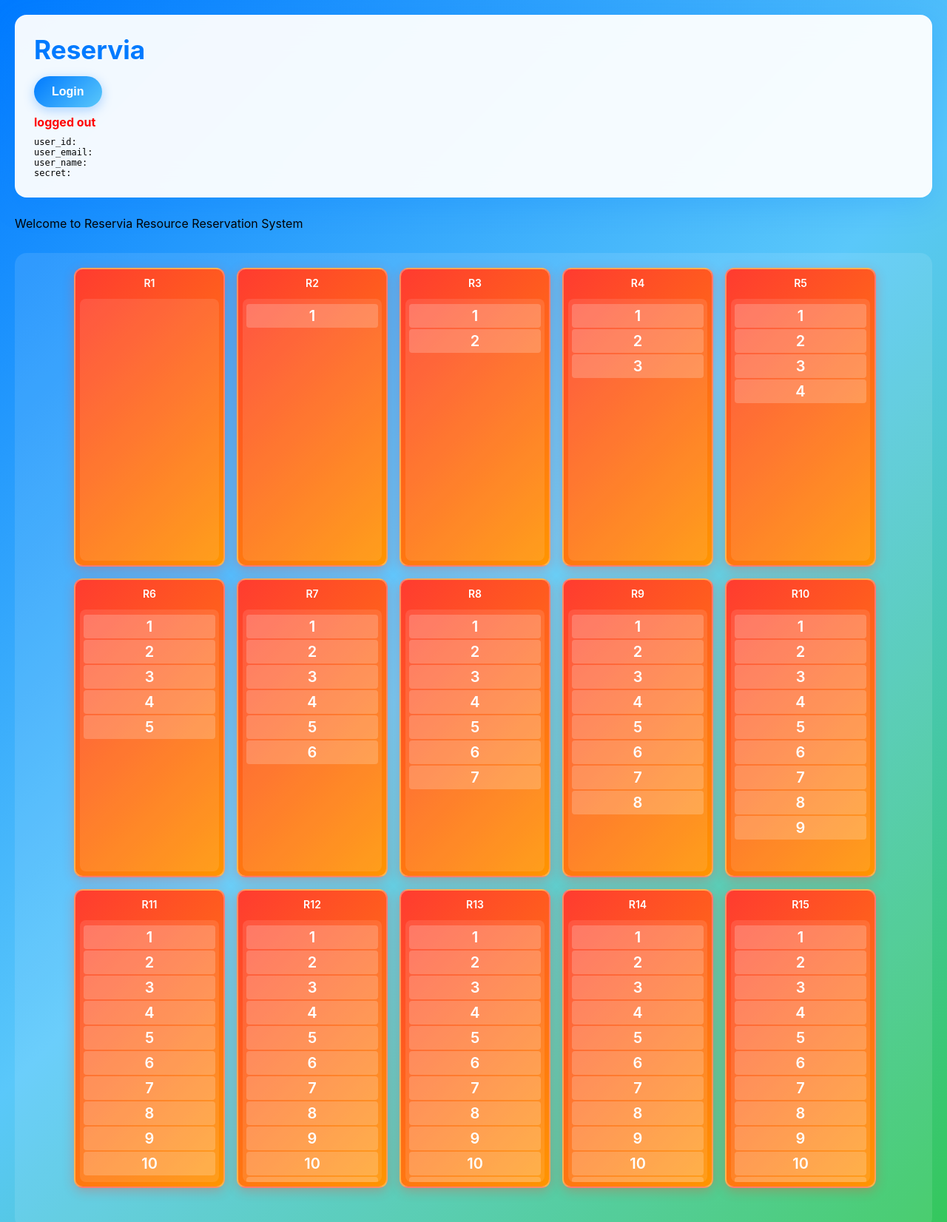
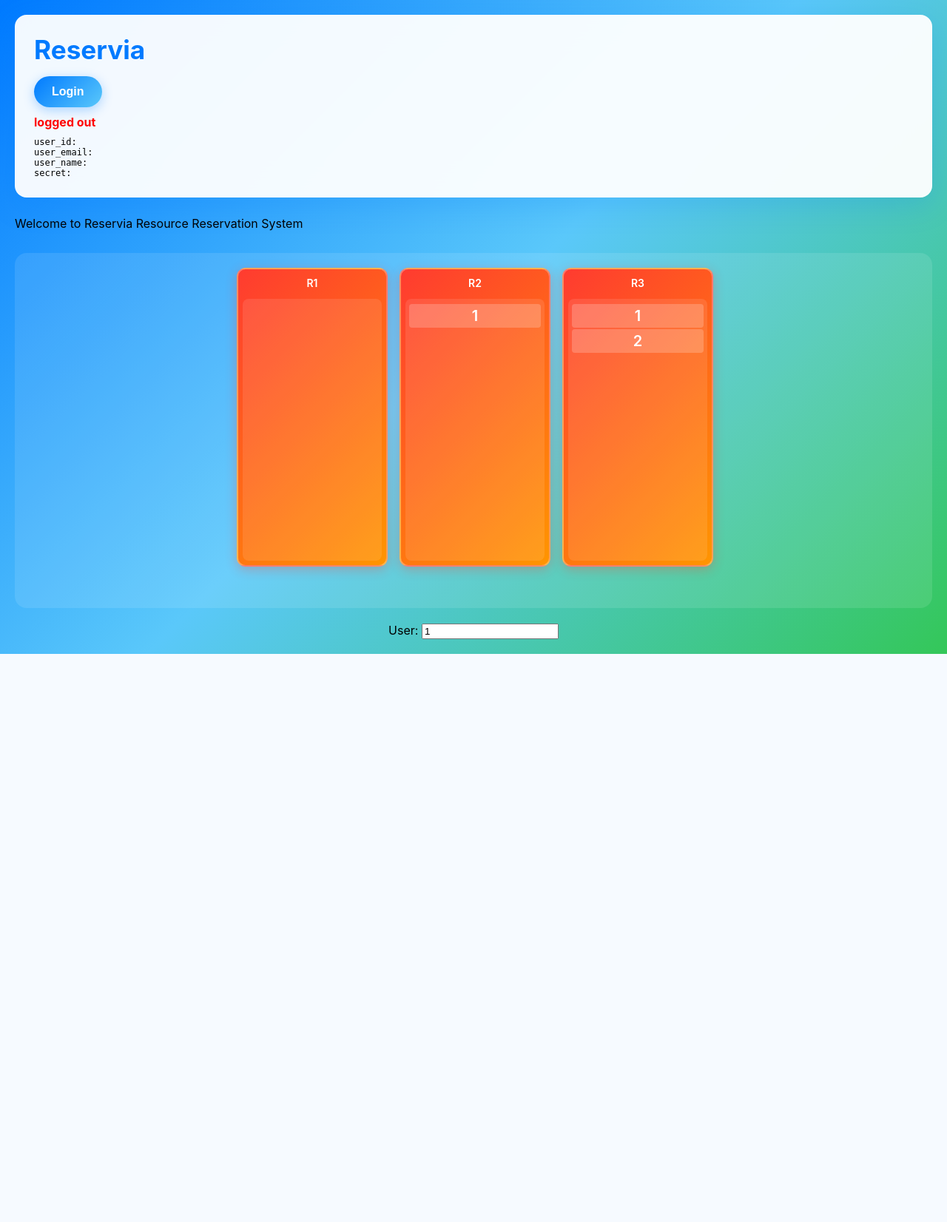
Before and after one commit to dallaszkorben/reservia, a Python web app: template frontend/templates/index.html in a window 1280 px wide. Shown: the top 1652 px of the page at 74% size. After the commit the page ends 884 px from the top, so only its background shows below. Run offline with Jinja, Linux system fonts and the light colour scheme; the template is opened without the code that fills it, so the values that code supplies are empty.

Commit message:
simulate user operations

```diff
--- a/frontend/static/js/reservia.js
+++ b/frontend/static/js/reservia.js
@@ -233,19 +233,10 @@ class ResourceView {
 
 
 // ===== TEST DATA GENERATION =====
-function testToFillUpUserListAndResourcesInLoop() {
+function testLookOfTheResourceElements() {
     const pool = ResourcePool.getInstance('center');
 
-    // Register event listeners
-    pool.addEventListener('user_selected', (data) => {
-        console.log(`User Handler - Resource: ${data.resource_id}, User: ${data.user_id} (${data.user_name})`);
-    });
-
-    pool.addEventListener('resource_selected', (data) => {
-        console.log(`Resource Handler - Resource ID: ${data.resource_id}`);
-    });
-
-    for (let i = 1; i <= 15; i++) {
+    for (let i = 1; i <= 3; i++) {
         const resource_card = new ResourceCard(i, 20);
         pool.addResource(resource_card);
 
@@ -256,3 +247,49 @@ function testToFillUpUserListAndResourcesInLoop() {
 
     pool.updateLayout();
 }
+
+function testSimulateUserOperations() {
+    const pool = ResourcePool.getInstance('center');
+
+    // Create user input container
+    const userContainer = $('<div></div>').css({
+        'margin-top': '20px',
+        'text-align': 'center'
+    });
+
+    const userLabel = $('<span>User: </span>');
+    const userInput = $('<input type="number" id="current-user" value="1" min="1">');
+
+    userContainer.append(userLabel).append(userInput);
+    $('#resource-container').after(userContainer);
+
+    // Register event listeners
+    pool.addEventListener('user_selected', (data) => {
+        const currentUserId = parseInt($('#current-user').val());
+        if (data.user_id === currentUserId) {
+            const resource = pool.resources.find(r => r.id === data.resource_id);
+            const isFirstUser = resource.users[0]?.id === currentUserId;
+
+            resource.removeUser(currentUserId);
+
+            if (isFirstUser) {
+                console.log(`RELEASED - Resource: R${data.resource_id}, User: ${currentUserId}`);
+            } else {
+                console.log(`CANCELLED - Resource: R${data.resource_id}, User: ${currentUserId}`);
+            }
+        }
+    });
+
+    pool.addEventListener('resource_selected', (data) => {
+        const currentUserId = parseInt($('#current-user').val());
+        const resource = pool.resources.find(r => r.id === data.resource_id);
+        const userExists = resource.users.some(u => u.id === currentUserId);
+
+        if (!userExists) {
+            resource.addUser(currentUserId.toString(), currentUserId);
+            console.log(`ADDED - Resource: R${data.resource_id}, User: ${currentUserId}`);
+        }
+    });
+
+    testLookOfTheResourceElements();
+}
--- a/frontend/templates/index.html
+++ b/frontend/templates/index.html
@@ -74,7 +74,7 @@
             ResourcePool.getInstance();
 
             // Fill with test data
-            testToFillUpUserListAndResourcesInLoop();
+            testSimulateUserOperations();
         });
 
 
```
